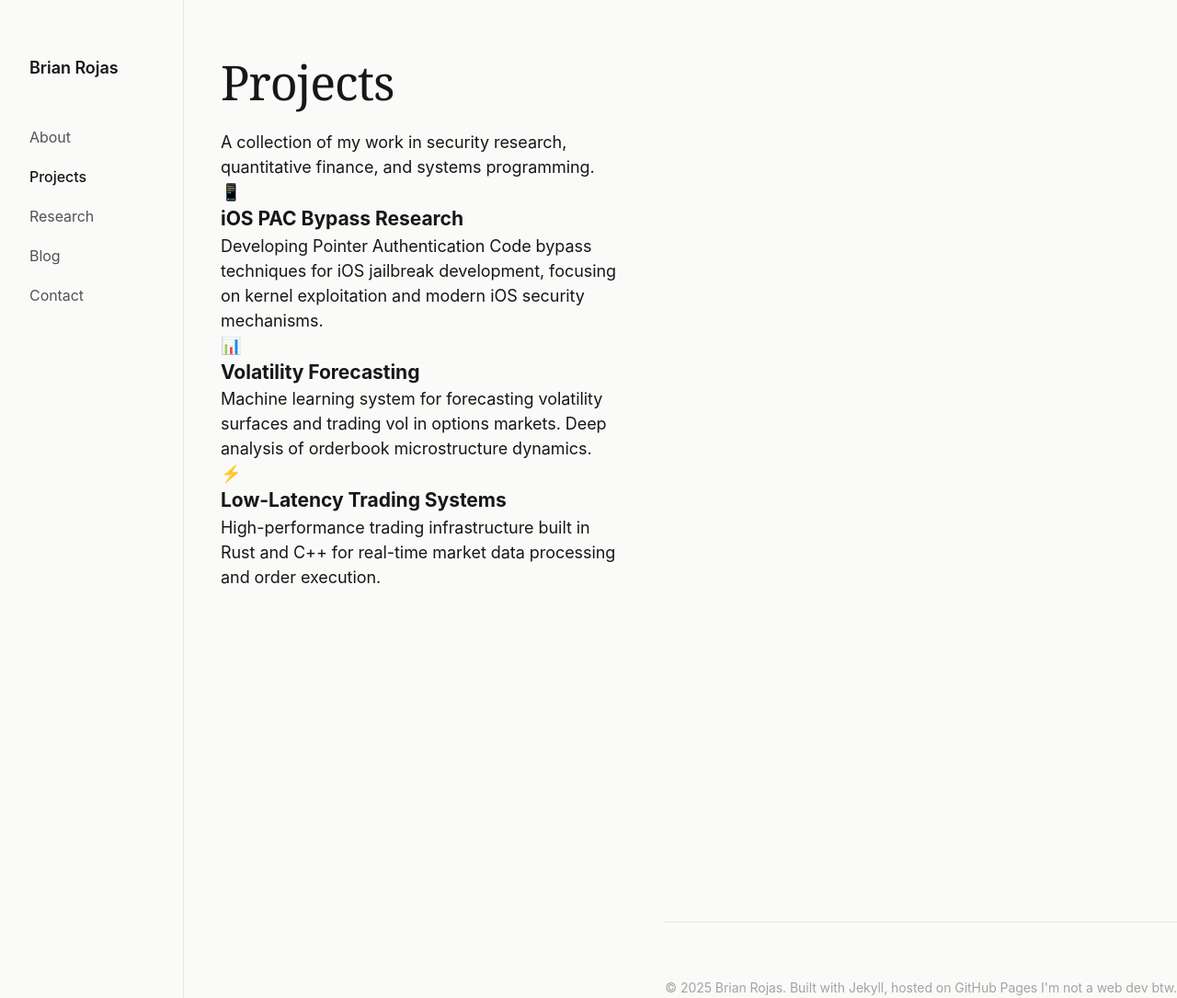
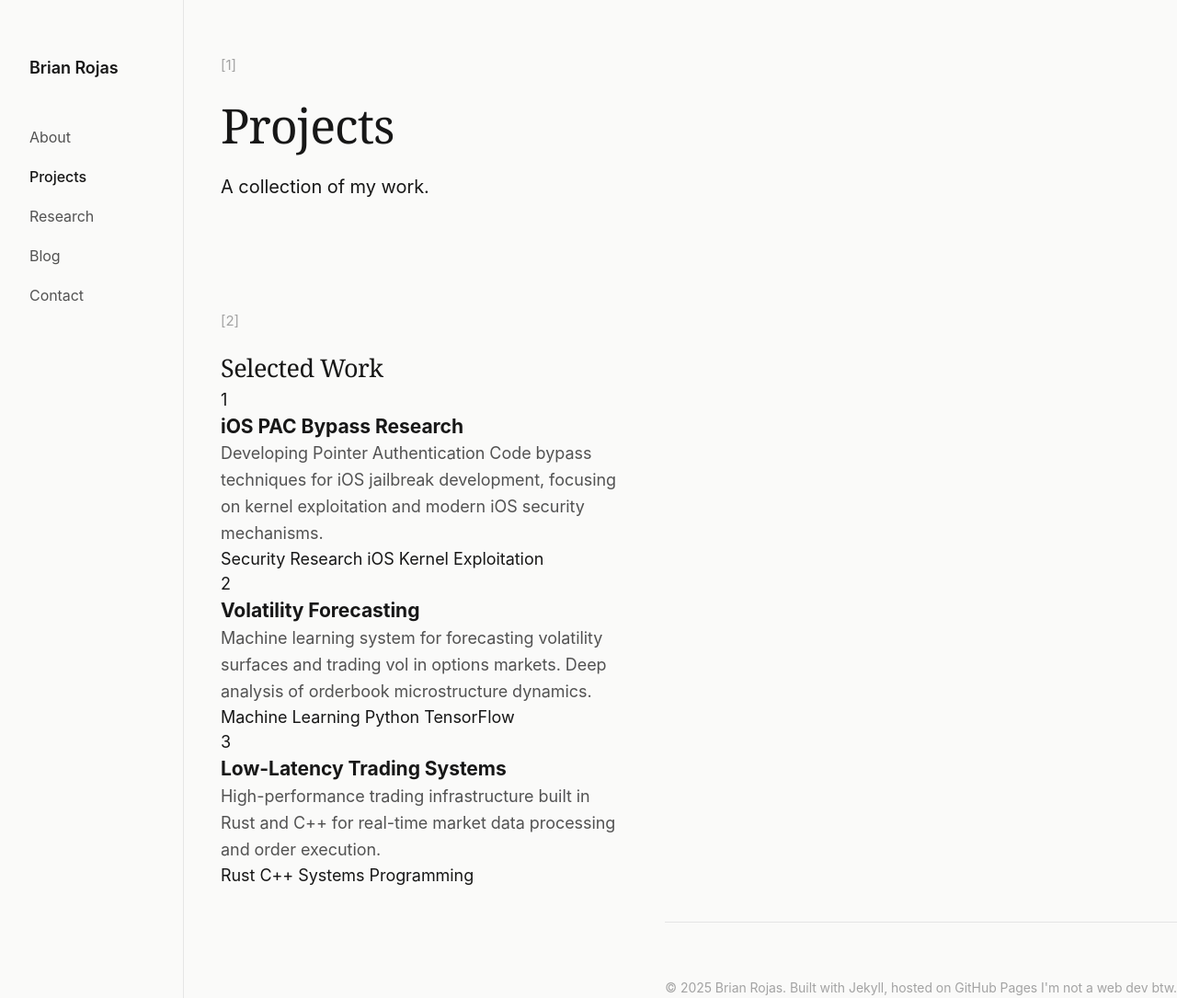
Before and after one commit to brianrojrc/brianrojrc.github.io, a Jekyll site: the page built from projects.md, in a window 1280 px wide and 1085 px high. Shown: the whole window at 92% size. Built offline with Jekyll 4.4.1, drawn with Linux system fonts in a browser that asks for light colours.

Commit message:
Update projects.md

```diff
--- a/projects.md
+++ b/projects.md
@@ -3,29 +3,58 @@ layout: default
 title: Projects
 ---
 
-<section class="hero">
+<header class="page-header">
+    <span class="page-marker">[1]</span>
     <h1>Projects</h1>
-    <p class="description">
-        A collection of my work in security research, quantitative finance, and systems programming.
-    </p>
-</section>
+    <p class="intro">A collection of my work.</p>
+</header>
 
-<section class="fade-in">
-    <div class="grid">
-        <div class="card">
-            <div class="card-icon">📱</div>
-            <h3>iOS PAC Bypass Research</h3>
-            <p>Developing Pointer Authentication Code bypass techniques for iOS jailbreak development, focusing on kernel exploitation and modern iOS security mechanisms.</p>
+<section class="projects">
+    <span class="section-marker">[2]</span>
+    <h2>Selected Work</h2>
+
+    <div class="project-item-detailed">
+        <div class="project-header">
+            <div class="project-number">1</div>
+            <div class="project-content">
+                <h3 class="project-title-large">iOS PAC Bypass Research</h3>
+                <p class="project-description">Developing Pointer Authentication Code bypass techniques for iOS jailbreak development, focusing on kernel exploitation and modern iOS security mechanisms.</p>
+                <div class="project-tags">
+                    <span class="tag">Security Research</span>
+                    <span class="tag">iOS</span>
+                    <span class="tag">Kernel Exploitation</span>
+                </div>
+            </div>
         </div>
-        <div class="card">
-            <div class="card-icon">📊</div>
-            <h3>Volatility Forecasting</h3>
-            <p>Machine learning system for forecasting volatility surfaces and trading vol in options markets. Deep analysis of orderbook microstructure dynamics.</p>
+    </div>
+
+    <div class="project-item-detailed">
+        <div class="project-header">
+            <div class="project-number">2</div>
+            <div class="project-content">
+                <h3 class="project-title-large">Volatility Forecasting</h3>
+                <p class="project-description">Machine learning system for forecasting volatility surfaces and trading vol in options markets. Deep analysis of orderbook microstructure dynamics.</p>
+                <div class="project-tags">
+                    <span class="tag">Machine Learning</span>
+                    <span class="tag">Python</span>
+                    <span class="tag">TensorFlow</span>
+                </div>
+            </div>
         </div>
-        <div class="card">
-            <div class="card-icon">⚡</div>
-            <h3>Low-Latency Trading Systems</h3>
-            <p>High-performance trading infrastructure built in Rust and C++ for real-time market data processing and order execution.</p>
+    </div>
+
+    <div class="project-item-detailed">
+        <div class="project-header">
+            <div class="project-number">3</div>
+            <div class="project-content">
+                <h3 class="project-title-large">Low-Latency Trading Systems</h3>
+                <p class="project-description">High-performance trading infrastructure built in Rust and C++ for real-time market data processing and order execution.</p>
+                <div class="project-tags">
+                    <span class="tag">Rust</span>
+                    <span class="tag">C++</span>
+                    <span class="tag">Systems Programming</span>
+                </div>
+            </div>
         </div>
     </div>
 </section>
```
